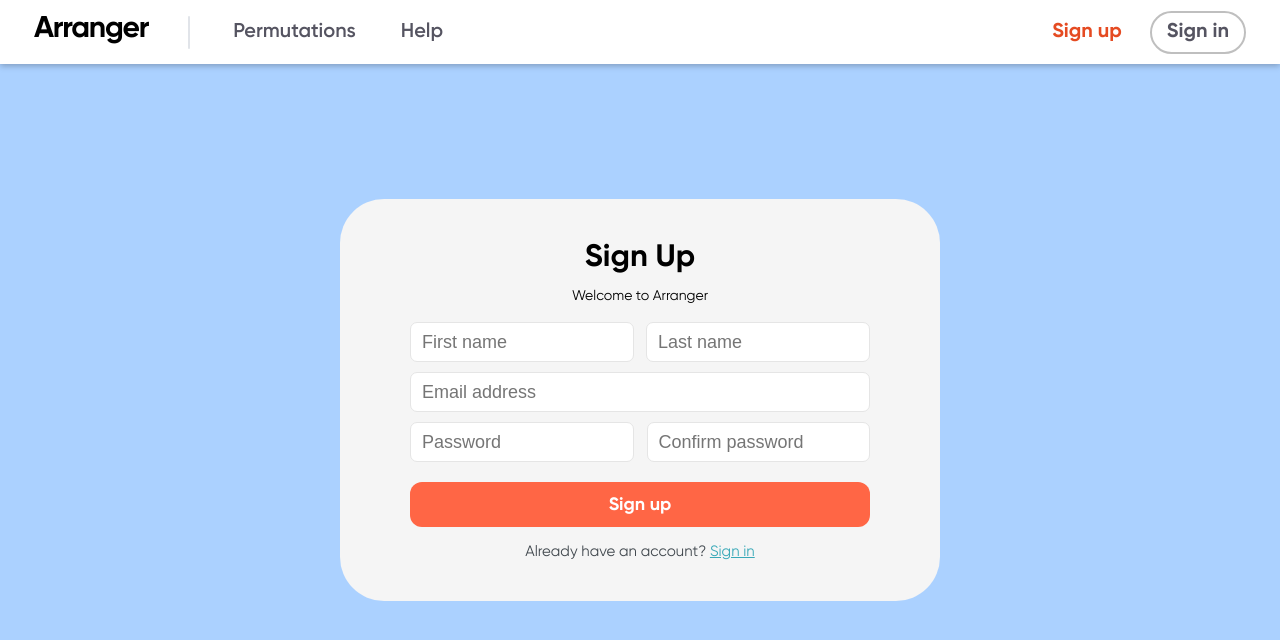
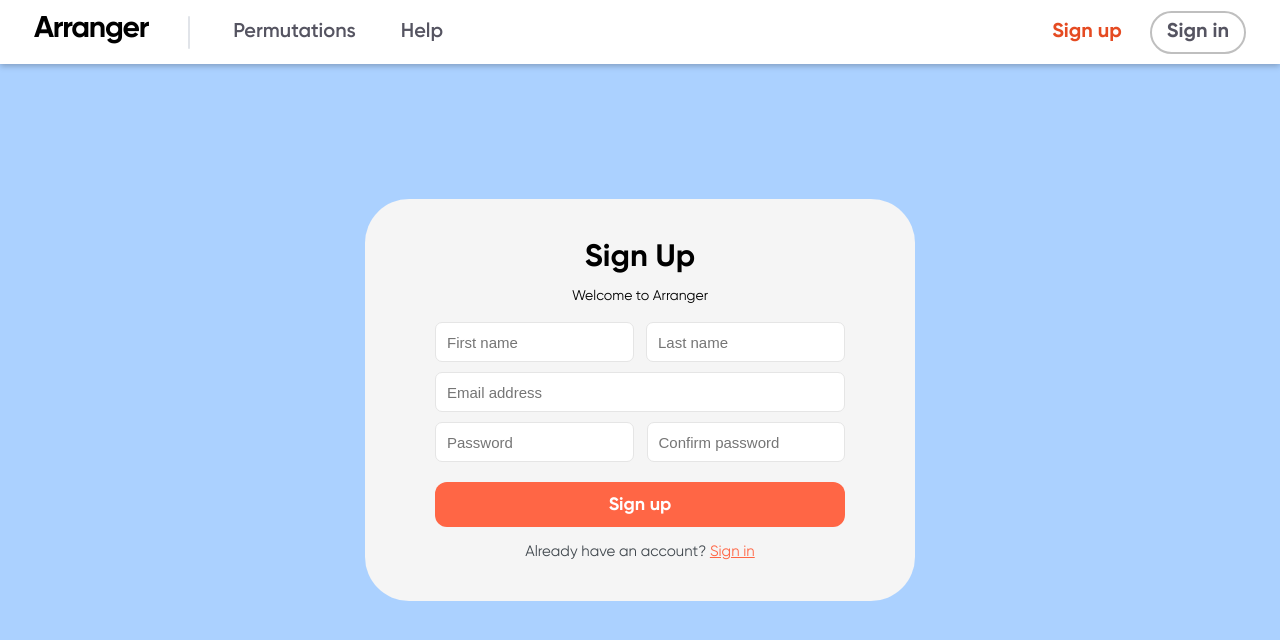
Before and after one commit to ostartt/Klymko-PMI-34-Arranger-FE, a React (Create React App) app: page /sign-up in a window 1280 px wide. Shown: the top 640 px of the page. Built offline with nearby package versions, Linux system fonts and the light colour scheme; a web font is replaced by a local one.

Commit message:
fix sizes in sign-up/in

```diff
--- a/src/components/FormInput/form-input.styles.scss
+++ b/src/components/FormInput/form-input.styles.scss
@@ -7,7 +7,7 @@
 
     font-style: normal;
     font-weight: 400;
-    font-size: 18px;
+    font-size: 15px;
     line-height: 18px;
 
     padding: 14px 11px;
--- a/src/pages/LandingPage/landingPage.styles.scss
+++ b/src/pages/LandingPage/landingPage.styles.scss
@@ -104,7 +104,6 @@
 .about-us-box {
   height: 650px;
   background: #d6e9ff;
-  border-radius: 0px 0px 40px 40px;
   display: flex;
 
   .lines-img {
--- a/src/pages/SignIn/sign-in.styles.scss
+++ b/src/pages/SignIn/sign-in.styles.scss
@@ -37,7 +37,7 @@
 }
 
 .sign-form .sign-form__link-not {
-  color: #39A9B8;
+  color: #FF6645;
   &:hover{
     text-decoration:none;
 
--- a/src/pages/SignUp/sign-up.styles.scss
+++ b/src/pages/SignUp/sign-up.styles.scss
@@ -8,7 +8,7 @@
 }
 
 .signup {
-  width: 600px;
+  width: 550px;
   box-sizing: border-box;
   padding: 40px 70px;
 
@@ -62,7 +62,7 @@
   &__link{
     text-decoration: underline;
     cursor: pointer;
-    color: #39A9B8;
+    color: #FF6645;
     &:hover{
       text-decoration: none;
     }
```
